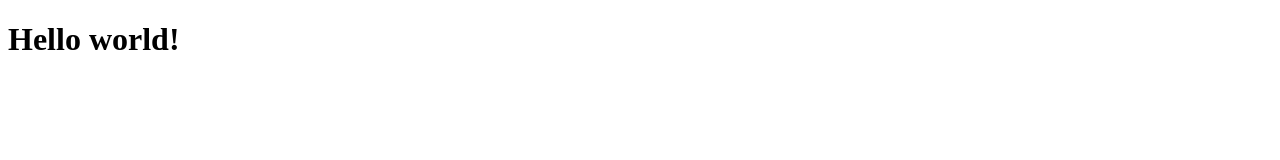
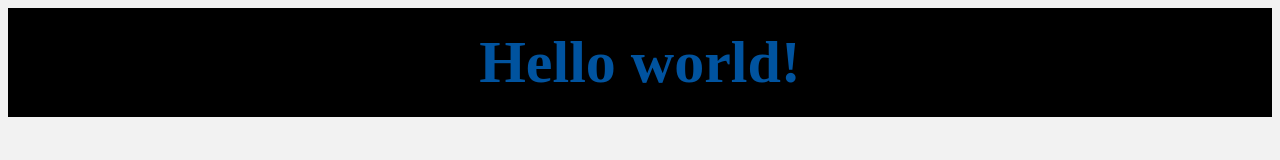
Before and after one commit to T-unity/MyJS-Site, a plain HTML site: page index.html in a window 1280 px wide. Drawn offline with Linux system fonts and the light colour scheme.

Commit message:
assets management

```diff
--- /dev/null
+++ b/assets/index.js
@@ -0,0 +1 @@
+console.log('始めるぜ…！');
--- /dev/null
+++ b/assets/styles/style.css
@@ -0,0 +1,16 @@
+html{
+  background-color: rgb(242, 242, 242);
+}
+
+body{
+  background-color: black;
+}
+
+h1 {
+  font-size: 60px;
+  text-align: center;
+  margin: 0;
+  padding: 20px 0;
+  color: #00539F;
+  text-shadow: 3px 3px 1px black;
+}
--- a/index.html
+++ b/index.html
@@ -3,13 +3,17 @@
 <head>
   <meta charset="UTF-8">
   <meta name="viewport" content="width=device-width, initial-scale=1.0">
+
+  <link href="assets/styles/style.css" rel="stylesheet" type="text/css">
+  <script src="assets/index.js" defer></script>
+
   <title>俺のJavaScriptサイト…！</title>
 </head>
 <body>
   <h1>Hello world!</h1>
 
   <script>
-    console.log('始めるぜ…！');
+
   </script>
 </body>
 </html>
```
